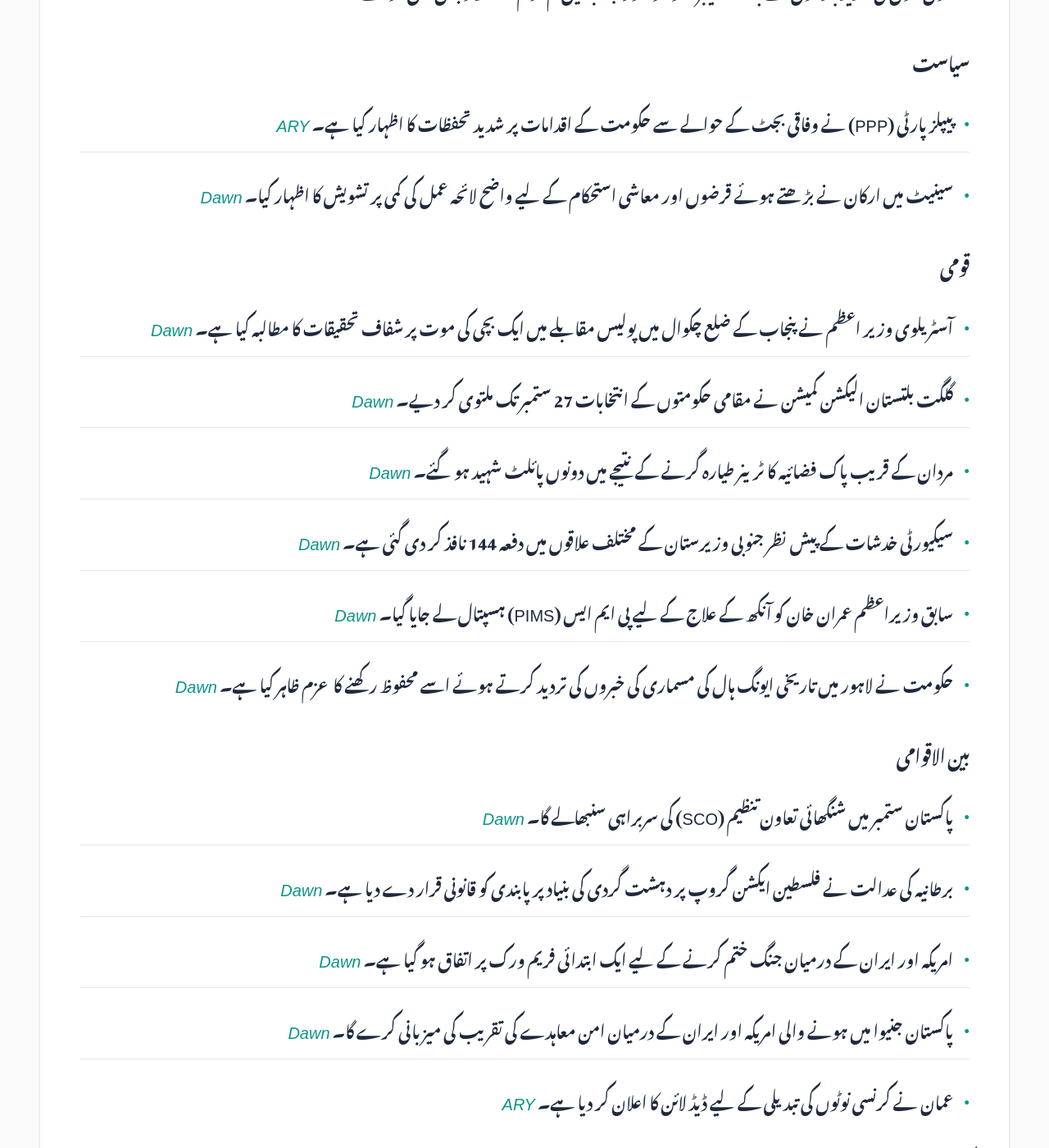
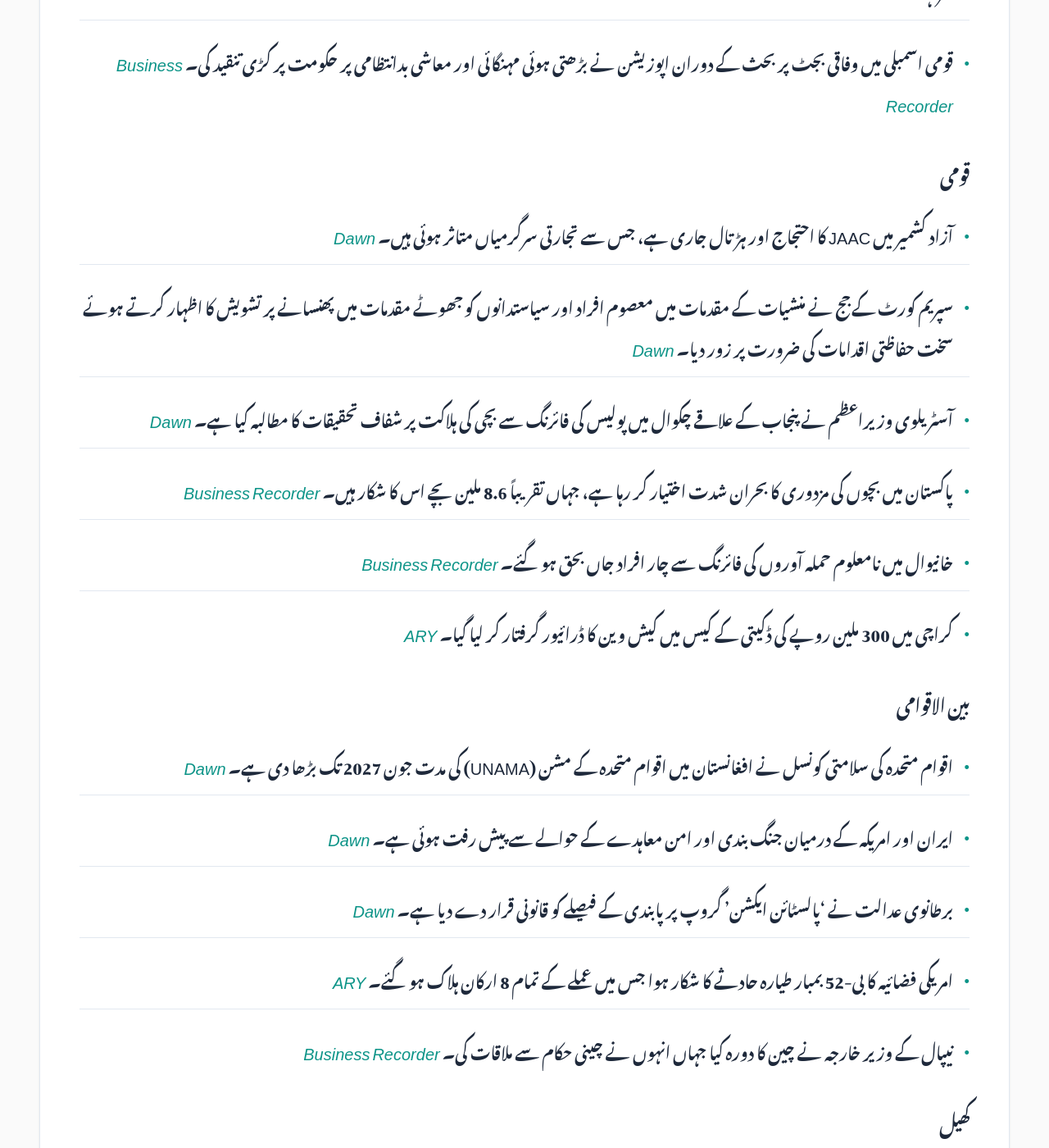
Before and after one commit to zsubzwary/news, a Jekyll site: the page built from ur/index.md, in a window 1280 px wide and 1400 px high, scrolled down 1821 px. Shown: the whole window at 82% size. Built offline with Jekyll 4.4.1, drawn with Linux system fonts in a browser that asks for light colours; some web fonts are replaced; comment, search, counter and statistics services are not loaded; some of the changed text lies outside the part shown.

Commit message:
DateTime; 2026-06-16T04:10:05.482Z

```diff
--- a/ur/index.md
+++ b/ur/index.md
@@ -7,55 +7,50 @@ rtl: true
 
 پاکستان کی تازہ خبروں کا خلاصہ
 
- &lrm; 15-Jun-2026 21:10PKT
+ &lrm; 16-Jun-2026 09:10PKT
 
 پڑھنے کا وقت : 4 منٹ
 
 ### معیشت
-- اسٹیٹ بینک آف پاکستان نے پالیسی ریٹ کو 11.5 فیصد پر برقرار رکھنے کا فیصلہ کیا ہے۔ *[Dawn](https://www.dawn.com/news/2008043/central-bank-keeps-policy-rate-unchanged-at-115pc)*
-- امریکہ اور ایران کے درمیان جنگ بندی کے معاہدے کے بعد پاکستان اسٹاک ایکسچینج کا KSE-100 انڈیکس 4,000 سے زائد پوائنٹس کے اضافے کے ساتھ بند ہوا۔ *[Dawn](https://www.dawn.com/news/2008001/kse-100-rallies-by-over-4000-points-after-us-iran-reach-preliminary-agreement)*
-- امریکہ اور ایران کے درمیان ابتدائی معاہدے کے نتیجے میں عالمی مارکیٹ میں تیل کی قیمتوں میں نمایاں کمی واقع ہوئی۔ *[Dawn](https://www.dawn.com/news/2007998/oil-prices-slip-to-their-lowest-since-march-as-us-iran-reach-preliminary-agreement-to-reopen-hormuz)*
-- حکومت نے بجٹ 2026-27 کے حوالے سے عالمی تیل کی قیمتوں میں اضافے اور قرضوں کی ادائیگی جیسے کئی معاشی خطرات سے خبردار کیا ہے۔ *[Dawn](https://www.dawn.com/news/2007935/budget-2026-27-multiple-risks-looms-over-next-year-budget-finance-ministry-warns)*
-- بھارت کا بیلنس آف پیمنٹ اپریل میں کیپٹل آؤٹ فلو کی وجہ سے خسارے میں چلا گیا۔ *[Business Recorder](https://www.brecorder.com/news/40425651/india-posts-balance-of-payments-deficit-in-april-on-foreign-portfolio-outflows)*
-- سری لنکا کی معیشت سال 2026 کی پہلی سہ ماہی میں 5.1 فیصد کے દરે بڑھی ہے۔ *[Business Recorder](https://www.brecorder.com/news/40425647/sri-lankas-economy-grew-51-in-first-quarter-of-2026)*
-- پاکستانی روپے میں امریکی ڈالر کے مقابلے میں بہتری دیکھی گئی۔ *[Business Recorder](https://www.brecorder.com/news/40425635/rupee-registers-gain-against-us-dollar)*
-
-### سائنس اور ٹیکنالوجی
-- بھارتی کمپنی HCLTech نے آرٹیفیشل انٹیلی جنس اسٹارٹ اپ Sarvam AI میں 10.5 فیصد اسٹیک خریدنے کا اعلان کیا ہے۔ *[Business Recorder](https://www.brecorder.com/news/40425649/indias-hcltech-to-buy-105-stake-in-sarvam-ai-valuing-startup-at-15-billion)*
-- اسپیس ایکس (SpaceX) کے ممکنہ آئی پی او (IPO) کو 2026 کی سب سے بڑی تجارتی کہانی قرار دیا جا رہا ہے۔ *[Business Recorder](https://www.brecorder.com/news/40425639/spacex-ipo-spcx-why-this-could-be-the-biggest-trading-story-of-2026)*
+- سینیٹ کی کمیٹی نے سوشل میڈیا سے حاصل ہونے والی آمدنی پر 5 فیصد ٹیکس لگانے کی منظوری دے دی ہے۔ *[Dawn](https://www.dawn.com/news/2008234/budget-2026-27-senate-panel-backs-5pc-tax-on-earnings-from-social-media)*
+- بجٹ 2026-27 کے دوران ریکارڈ 3.6 ٹریلین روپے کے اضافی اخراجات سامنے آئے ہیں، جو حکومتی کفایت شعاری کے دعووں کے برعکس ہیں۔ *[Dawn](https://www.dawn.com/news/2008210/budget-2026-27-record-rs36tr-overspending-belies-govts-austerity-claims)*
+- اسٹیٹ بینک کی پالیسی ریٹ میں تبدیلی نہ کرنے پر کاروباری حلقوں نے مایوسی کا اظہار کیا اور صنعتی بحالی کے لیے ریٹ کم کرنے کا مطالبہ کیا۔ *[Dawn](https://www.dawn.com/news/2008208/business-circles-disappointed-over-sbp-rate-pause)*
+- پنجاب حکومت آج 5.3 ٹریلین روپے کا ٹیکس فری بجٹ پیش کرے گی۔ *[Dawn](https://www.dawn.com/news/2008199/budget-2026-27-punjab-to-unveil-rs53tr-tax-free-budget-today)*
+- سینیٹرز نے بڑھتے ہوئے قرضوں اور معاشی استحکام کے لیے واضح روڈ میپ کی عدم موجودگی پر تشویش کا اظہار کیا۔ *[Dawn](https://www.dawn.com/news/2008081/senators-raise-alarm-over-rising-debt-amid-lack-of-roadmap-for-economic-stability)*
+- جولائی سے اپریل تک کی مدت میں بڑے پیمانے کی مینوفیکچرنگ (LSM) سیکٹر میں 6.44 فیصد اضافہ ریکارڈ کیا گیا۔ *[Business Recorder](https://www.brecorder.com/news/40425693/jul-apr-lsm-posts-644pc-growth-yoy)*
+- ایکسپورٹس (برآمدات) گزشتہ پانچ سالوں سے تقریباً ایک ہی سطح پر برقرار ہیں۔ *[Business Recorder](https://www.brecorder.com/news/40425694/exports-stay-largely-flat-in-5-years-aurangzeb)*
 
 ### موسم
-- محکمہ موسمیات نے ستمبر تک ملک کے بیشتر حصوں میں کم بارش اور زیادہ درجہ حرارت کی پیش گوئی کی ہے۔ *[Dawn](https://www.dawn.com/news/2008039/pmd-forecasts-below-normal-rainfall-high-temperatures-across-most-of-country-until-september)*
-- مون سون کی شدید بارشوں کے باعث خیبر پختونخوا اور پنجاب میں کم از کم 10 افراد جاں بحق ہو گئے۔ *[Dawn](https://www.dawn.com/news/2007939/death-toll-reaches-10-as-rains-ravage-kp-punjab)*
+- محکمہ موسمیات نے ستمبر تک ملک کے بیشتر حصوں میں معمول سے کم بارش اور زیادہ درجہ حرارت کی پیش گوئی کی ہے۔ *[Dawn](https://www.dawn.com/news/2008039/pmd-forecasts-below-normal-rainfall-high-temperatures-across-most-of-country-until-september)*
 
 ### سیاست
-- پیپلز پارٹی (PPP) نے وفاقی بجٹ کے حوالے سے حکومت کے اقدامات پر شدید تحفظات کا اظہار کیا ہے۔ *[ARY](https://arynews.tv/budget-2026-27-ppp-raises-strong-reservations-with-govt)*
-- سینیٹ میں ارکان نے بڑھتے ہوئے قرضوں اور معاشی استحکام کے لیے واضح لائحہ عمل کی کمی پر تشویش کا اظہار کیا۔ *[Dawn](https://www.dawn.com/news/2008081/senators-raise-alarm-over-rising-debt-amid-lack-of-roadmap-for-economic-stability)*
+- برطانوی پارلیمنٹ کے رکن نے افغانستان سے ہونے والے حملوں کے خلاف پاکستان کے دفاعی حقوق کی حمایت کی۔ *[Dawn](https://www.dawn.com/news/2008233/uk-mp-backs-pakistans-response-to-attacks-from-afghanistan)*
+- پاکستان ستمبر میں شنگھائی تعاون تنظیم (SCO) کی سربراہی سنبھالے گا۔ *[Dawn](https://www.dawn.com/news/2008079/pakistan-to-assume-chairmanship-of-sco-council-of-heads-of-states-in-september)*
+- پنجاب کی وزیر اعلیٰ مریم نواز نے ایران اور امریکہ کے درمیان ہونے والے امن معاہدے کا خیر مقدم کرتے ہوئے پاکستان کے سفارتی کردار کو سراہا۔ *[Business Recorder](https://www.brecorder.com/news/40425718/iran-us-peace-deal-cm-lauds-pakistans-diplomatic-role)*
+- قومی اسمبلی میں وفاقی بجٹ پر بحث کے دوران اپوزیشن نے بڑھتی ہوئی مہنگائی اور معاشی بدانتظامی پر حکومت پر کڑی تنقید کی۔ *[Business Recorder](https://www.brecorder.com/news/40425720/opposition-assails-govt-for-growing-economic-mismanagement)*
 
 ### قومی
-- آسٹریلوی وزیر اعظم نے پنجاب کے ضلع چکوال میں پولیس مقابلے میں ایک بچی کی موت پر شفاف تحقیقات کا مطالبہ کیا ہے۔ *[Dawn](https://www.dawn.com/news/2008075/australian-pm-calls-for-transparent-inquiry-into-killing-of-girl-by-ccd-in-punjabs-chakwal)*
-- گلگت بلتستان الیکشن کمیشن نے مقامی حکومتوں کے انتخابات 27 ستمبر تک ملتوی کر دیے۔ *[Dawn](https://www.dawn.com/news/2008068/gb-election-commission-postpones-local-bodies-polls-to-sept-27-due-to-muharram)*
-- مردان کے قریب پاک فضائیہ کا ٹرینر طیارہ گرنے کے نتیجے میں دونوں پائلٹ شہید ہو گئے۔ *[Dawn](https://www.dawn.com/news/2008006/paf-trainer-aircraft-crashes-near-mardan-both-pilots-martyred)*
-- سیکیورٹی خدشات کے پیش نظر جنوبی وزیرستان کے مختلف علاقوں میں دفعہ 144 نافذ کر دی گئی ہے۔ *[Dawn](https://www.dawn.com/news/2008024/section-144-imposed-in-several-areas-of-upper-lower-south-waziristan-amid-security-concerns)*
-- سابق وزیراعظم عمران خان کو آنکھ کے علاج کے لیے پی ایم ایس (PIMS) ہسپتال لے جایا گیا۔ *[Dawn](https://www.dawn.com/news/2008012/imran-taken-to-pims-for-follow-up-treatment-undergoes-fifth-eye-procedure)*
-- حکومت نے لاہور میں تاریخی ایونگ ہال کی مسماری کی خبروں کی تردید کرتے ہوئے اسے محفوظ رکھنے کا عزم ظاہر کیا ہے۔ *[Dawn](https://www.dawn.com/news/2007868/ewing-hall-controversy-deepens-as-govt-denies-reports-of-demolition)*
+- آزاد کشمیر میں JAAC کا احتجاج اور ہڑتال جاری ہے، جس سے تجارتی سرگرمیاں متاثر ہوئی ہیں۔ *[Dawn](https://www.dawn.com/news/2008215/jaac-protest-in-rawalakot-dwindles-as-shutter-down-strike-continues-across-ajk)*
+- سپریم کورٹ کے جج نے منشیات کے مقدمات میں معصوم افراد اور سیاستدانوں کو جھوٹے مقدمات میں پھنسانے پر تشویش کا اظہار کرتے ہوئے سخت حفاظتی اقدامات کی ضرورت پر زور دیا۔ *[Dawn](https://www.dawn.com/news/2008218/sc-judge-advocates-stricter-safeguards-in-drug-cases)*
+- آسٹریلوی وزیراعظم نے پنجاب کے علاقے چکوال میں پولیس کی فائرنگ سے بچی کی ہلاکت پر شفاف تحقیقات کا مطالبہ کیا ہے۔ *[Dawn](https://www.dawn.com/news/2008075/australian-pm-calls-for-transparent-inquiry-into-killing-of-girl-by-ccd-in-punjabs-chakwal)*
+- پاکستان میں بچوں کی مزدوری کا بحران شدت اختیار کر رہا ہے، جہاں تقریباً 8.6 ملین بچے اس کا شکار ہیں۔ *[Business Recorder](https://www.brecorder.com/news/40425706/a-nation-failing-its-children)*
+- خانیوال میں نامعلوم حملہ آوروں کی فائرنگ سے چار افراد جاں بحق ہو گئے۔ *[Business Recorder](https://www.brecorder.com/news/40425717/four-shot-dead)*
+- کراچی میں 300 ملین روپے کی ڈکیتی کے کیس میں کیش وین کا ڈرائیور گرفتار کر لیا گیا۔ *[ARY](https://arynews.tv/karachi-rs300-mln-robbery-cash-van-driver-arrested)*
 
 ### بین الاقوامی
-- پاکستان ستمبر میں شنگھائی تعاون تنظیم (SCO) کی سربراہی سنبھالے گا۔ *[Dawn](https://www.dawn.com/news/2008079/pakistan-to-assume-chairmanship-of-sco-council-of-heads-of-states-in-september)*
-- برطانیہ کی عدالت نے فلسطین ایکشن گروپ پر دہشت گردی کی بنیاد پر پابندی کو قانونی قرار دے دیا ہے۔ *[Dawn](https://www.dawn.com/news/2008071/uk-court-upholds-britains-ban-on-palestine-action-group)*
-- امریکہ اور ایران کے درمیان جنگ ختم کرنے کے لیے ایک ابتدائی فریم ورک پر اتفاق ہو گیا ہے۔ *[Dawn](https://www.dawn.com/news/2007972/us-iran-reach-preliminary-agreement-to-end-war-signing-set-for-friday)*
-- پاکستان جنیوا میں ہونے والی امریکہ اور ایران کے درمیان امن معاہدے کی تقریب کی میزبانی کرے گا۔ *[Dawn](https://www.dawn.com/news/2008010/pm-shehbaz-says-pakistan-to-host-signing-ceremony-of-us-iran-agreement-in-geneva)*
-- عمان نے کرنسی نوٹوں کی تبدیلی کے لیے ڈیڈ لائن کا اعلان کر دیا ہے۔ *[ARY](https://arynews.tv/oman-announces-deadline-for-currency-note-replacement)*
+- اقوام متحدہ کی سلامتی کونسل نے افغانستان میں اقوام متحدہ کے مشن (UNAMA) کی مدت جون 2027 تک بڑھا دی ہے۔ *[Dawn](https://www.dawn.com/news/2008103/security-council-extends-un-mission-in-afghanistan-mandate-till-june-2027-flags-security-concerns)*
+- ایران اور امریکہ کے درمیان جنگ بندی اور امن معاہدے کے حوالے سے پیش رفت ہوئی ہے۔ *[Dawn](https://www.dawn.com/news/2008241/a-new-deal)*
+- برطانوی عدالت نے 'پالسٹائن ایکشن' گروپ پر پابندی کے فیصلے کو قانونی قرار دے دیا ہے۔ *[Dawn](https://www.dawn.com/news/2008071/uk-court-upholds-britains-ban-on-palestine-action-group)*
+- امریکی فضائیہ کا بی-52 بمبار طیارہ حادثے کا شکار ہوا جس میں عملے کے تمام 8 ارکان ہلاک ہو گئے۔ *[ARY](https://arynews.tv/us-air-force-b-52-bomber-crashes-in-flames-killing-all-8-crew-aboard)*
+- نیپال کے وزیر خارجہ نے چین کا دورہ کیا جہاں انہوں نے چینی حکام سے ملاقات کی۔ *[Business Recorder](https://www.brecorder.com/news/40425769/nepals-foreign-minister-visits-china-after-first-calling-on-regional-rival-india)*
 
 ### کھیل
-- ماوریزیو سری (Maurizio Sarri) کو اٹلانٹا کا نیا ہیڈ کوچ مقرر کر دیا گیا ہے۔ *[Business Recorder](https://www.brecorder.com/news/40425657/sarri-returns-to-dugout-with-atalanta-after-lazio-departure)*
-- سری لنکا کے خلاف سپر اوور میں شکست کے بعد میدان میں کھلاڑیوں کے درمیان جھڑپ دیکھنے میں آئی۔ *[ARY](https://arynews.tv/vaibhav-sooryavanshi-in-on-field-clash-after-super-over-loss-to-sri-lanka-a)*
-- ووئلوز (Wolves) نے سیزر پییکوٹو کو اپنا نیا ہیڈ کوچ مقرر کیا ہے۔ *[Business Recorder](https://www.brecorder.com/news/40425655/wolves-appoint-peixoto-as-new-boss)*
+- ورلڈ کپ میں ایران اور نیوزی لینڈ کا مقابلہ 2-2 کے برابر رہا۔ *[Dawn](https://www.dawn.com/news/2008261/iran-begin-fraught-world-cup-with-2-2-new-zealand-draw)*
+- پی سی بی نے کھلاڑیوں کے لیے نئے کنٹریکٹ فریم ورک کا اعلان کر دیا ہے۔ *[Dawn](https://www.dawn.com/news/2008083/pcb-unveils-new-framework-for-awarding-central-contracts-from-next-fiscal-year)*
+- ورلڈ کپ کے گروپ ایچ میں اسپین کا مقابلہ کیپ ورڈے سے 0-0 کے برابر رہا۔ *[Dawn](https://www.dawn.com/news/2008115/spain-held-0-0-by-world-cup-debutants-cape-verde)*
 
 ### صحت
-- نارا آرگینکس (Nara Organics) نے بیبی فارمولا مصنوعات کی واپسی (Recall) کا الرٹ جاری کیا ہے۔ *[ARY](https://arynews.tv/nara-organics-baby-formula-maker-issues-recall-alert)*
+- پنجاب حکومت نے لاہور کے سروسز ہسپتال میں 'پریزن بلاک' کا افتتاح کیا۔ *[Business Recorder](https://www.brecorder.com/news/40425713/minister-inaugurates-prison-block-at-services-hospital)*
 
 ### دیگر
-- پاکستان میں محرم الحرام کے آغاز کی تاریخ کا اعلان کر دیا گیا ہے۔ *[ARY](https://arynews.tv/muharram-commencement-date-announced-in-pakistan)*
-- جون 2026 کے 200 روپے کے پرائز بانڈ کے نتائج کا اعلان کر دیا گیا ہے۔ *[ARY](https://arynews.tv/200-prize-bond-results-june-2026-announced)*
-- اسٹیون اسپیلبرگ کی نئی فلم 'ڈسکلوژر ڈے' امریکی باکس آفس پر پہلے نمبر پر رہی۔ *[Business Recorder](https://www.brecorder.com/news/40425653/spielbergs-disclosure-day-debuts-atop-n-america-box-office)*
+- پاکستان میں چاند نظر نہ آنے کے باعث محرم الحرام کا پہلا دن 17 جون کو ہوگا۔ *[Dawn](https://www.dawn.com/news/2008058/muharram-moon-not-sighted-in-pakistan-ashura-to-fall-on-june-26)*
```
